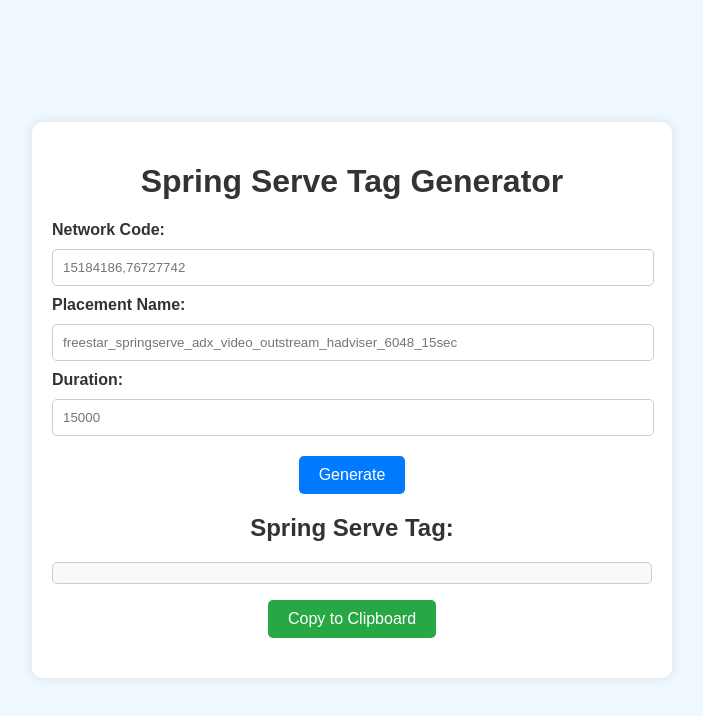
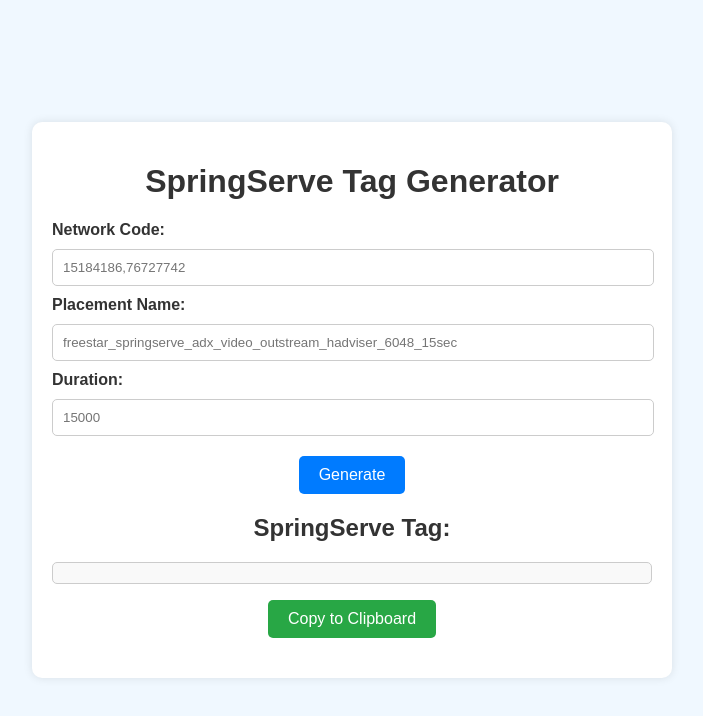
Before and after one commit to martinsavov/Spring-Tag, a plain HTML site: page index.html in a window 1280 px wide. Shown: the whole page, without its empty margins (288-991 px from the left). Drawn offline with Linux system fonts and the light colour scheme.

Commit message:
Update index.html

```diff
--- a/index.html
+++ b/index.html
@@ -3,7 +3,7 @@
 <head>
     <meta charset="UTF-8">
     <meta name="viewport" content="width=device-width, initial-scale=1.0">
-    <title>FS Spring Serve Tag Generator</title>
+    <title>FS SpringServe Tag Generator</title>
     <link rel="shortcut icon" href="https://freestar.com/wp-content/uploads/2022/12/Freestar-Icon-200x210.png" type="image/x-icon" />
 
     <style>
@@ -113,7 +113,7 @@
 </head>
 <body>
     <div class="container">
-        <h1>Spring Serve Tag Generator</h1>
+        <h1>SpringServe Tag Generator</h1>
 
         <label for="input1">Network Code:</label>
         <input type="text" id="input1" placeholder="15184186,76727742">
@@ -126,7 +126,7 @@
 
         <button onclick="combineInputs()">Generate</button>
 
-        <h2>Spring Serve Tag:</h2>
+        <h2>SpringServe Tag:</h2>
         <p id="output"></p>
         <button id="copyButton" onclick="copyToClipboard()">Copy to Clipboard</button>
         <p class="error" id="error"></p>
```
